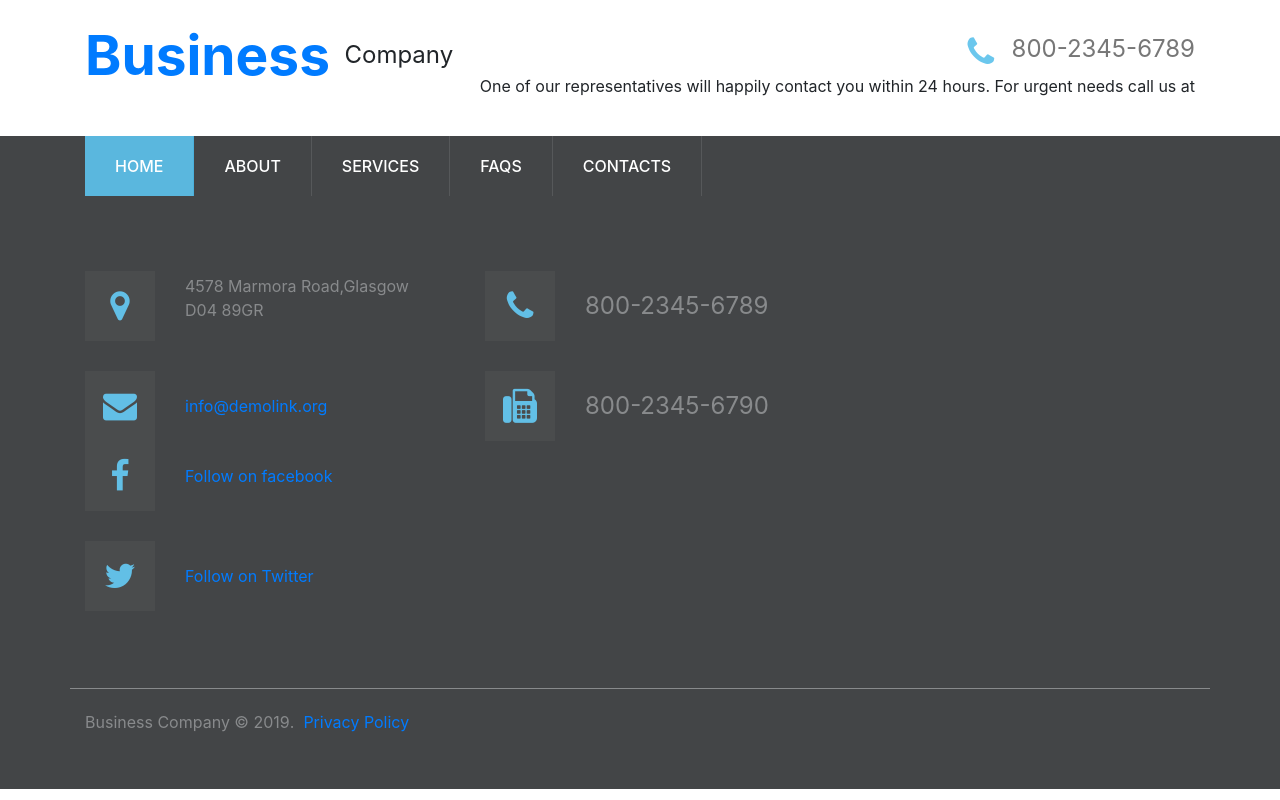
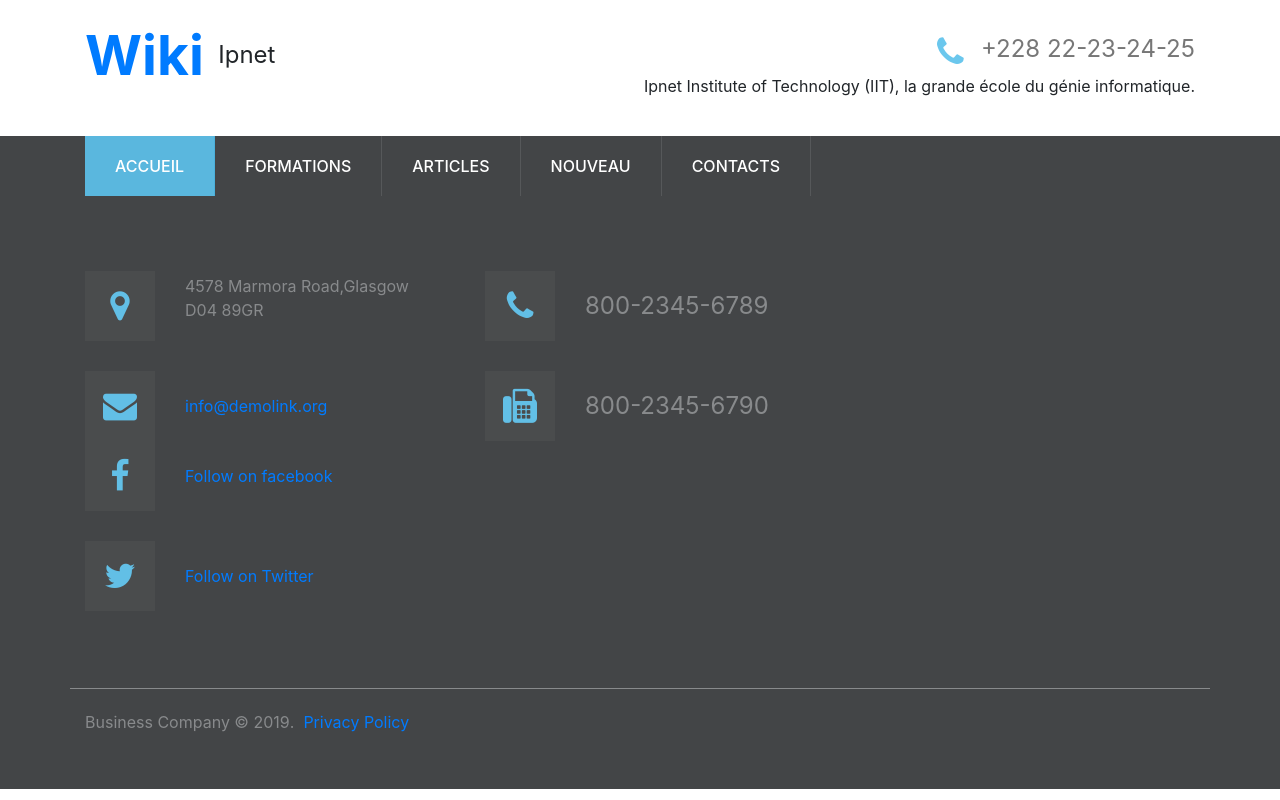
Before and after one commit to armand25/IPnet, a Symfony app: template templates/article/index.html.twig in a window 1280 px wide. Run offline with Twig, Linux system fonts and the light colour scheme; the template is opened without the code that fills it, so the values that code supplies are empty; some libraries are stand-ins or nearby versions.

Commit message:
Mise à jour de la barre de navigation(Accueil|Articles|Nouveau|...) On pourra regarder un article dans sa totalité sur une autre page avec le bouton 'lire la suite', on peut modifier un ancien article sans changer sa date de création....

```diff
--- a/src/Controller/ArticleController.php
+++ b/src/Controller/ArticleController.php
@@ -12,7 +12,7 @@ use App\Entity\Article;
 class ArticleController extends AbstractController
 {
 	/**
-	 * @Route("/article", name="article")
+	 * @Route("/article", name="articles")
 	 */
 	public function index(ArticleRepository $repo){
     	$articles = $repo->findAll();
@@ -51,7 +51,6 @@ class ArticleController extends AbstractController
 
     	return $this-> render('article/edit.html.twig', [
             'formArticle'=>$form->createView(),
-            'controller_name' => 'ArticleController',
             'editMode' => $article->getId() !== null
         ]);
     }
@@ -117,6 +116,6 @@ class ArticleController extends AbstractController
      */
     public function accueil()
     {
-    	return $this->render('article/add.html.twig');
+    	return $this->render('article/accueil.html.twig');
     }
 }
--- a/templates/article/index.html.twig
+++ b/templates/article/index.html.twig
@@ -3,19 +3,21 @@
 {% block title %}Hello ArticleController!{% endblock %}
 
 {% block body %}
-<style>
+{# <style>
     .example-wrapper { margin: 1em auto; max-width: 800px; width: 95%; font: 18px/1.5 sans-serif; }
     .example-wrapper code { background: #F5F5F5; padding: 2px 6px; }
-</style>
+</style> #}
 
+	<div class="container">
 		{% for article in articles %}
 			<article>
 				<h2>{{ article.titre }}</h2>
-			<div class="metadata">Ecrit par Mr X le {{ article.createAt | date('d/m/Y') }} à {{ article.createAt | date('H:i') }} </div>
+				<div class="metadata">Ecrit par "Mr X" le {{ article.createAt | date('d/m/Y') }} à {{ article.createAt | date('H:i') }} <<<<- (on poura changer l'auteur quand les utilisateurs seront créés) </div>
 				<div class="content">
 				{{ article.contenu | raw}}
 				<a href="{{ path('vue_article', {'id': article.id}) }}" class="btn btn-primary">Lire la suite</a>
 				</div>
 			</article>
 		{% endfor %}
+	</div>
 {% endblock %}
--- a/templates/article/rendu.html.twig
+++ b/templates/article/rendu.html.twig
@@ -6,5 +6,5 @@
 
 		<h3>{{ article.contenu | raw}}</h3>
 
-	</article>
+	</article> <a href="{{path('modifier', {'id': article.id }, 'edit')}}" class="btn btn-primary">Mettre à jour</a>
 {% endblock %}
--- a/templates/base.html.twig
+++ b/templates/base.html.twig
@@ -32,37 +32,37 @@
       <header>
         <div class="container">
           <div class="brand">
-            <h1 class="brand_name"><a href="./">Business</a></h1>
-            <p class="brand_slogan">Company</p>
-          </div><a href="callto:#" class="fa-phone">800-2345-6789</a>
-          <p>One of our representatives will happily contact you within 24 hours. For urgent needs call us at</p>
+            <h1 class="brand_name"><a href="./">Wiki</a></h1>
+            <p class="brand_slogan">Ipnet</p>
+          </div><a href="callto:#" class="fa-phone">+228 22-23-24-25</a>
+          <p>Ipnet Institute of Technology (IIT), la grande école du génie informatique.</p>
         </div>
         <div id="stuck_container" class="stuck_container">
           <div class="container">
             <nav class="nav">
               <ul data-type="navbar" class="sf-menu">
-                <li class="active"><a href="./">Home</a>
+                <li class="active"><a href="./">Accueil</a>
                 </li>
-                <li><a href="index-1.html">About</a>
+                <li><a href="#">Formations</a>
                   <ul>
-                    <li><a href="#">Lorem ipsum dolor</a></li>
-                    <li><a href="#">Conse ctetur adipisicing</a></li>
-                    <li><a href="#">Elit sed do eiusmod
+                    <li><a href="#">Licence Génie Logiciel</a></li>
+                    <li><a href="#">Licence Cyber Sécurité</a></li>
+                    <li><a href="#">Licence Réseaux Systèmes Sécurité</a></li>
+                    <li><a href="#">Formations modulaires
                         <ul>
-                          <li><a href="#">Lorem ipsum</a></li>
-                          <li><a href="#">Conse adipisicing</a></li>
+                          <li><a href="#">Admin réseaux</a></li>
+                          <li><a href="#">Admin Système</a></li>
                           <li><a href="#">Sit amet dolore</a></li>
                         </ul></a></li>
-                    <li><a href="#">Incididunt ut labore</a></li>
-                    <li><a href="#">Et dolore magna</a></li>
-                    <li><a href="#">Ut enim ad minim</a></li>
+                    <li><a href="#">Licence Web Design</a></li>
+                    <li><a href="#">Licence Big Data</a></li>
                   </ul>
                 </li>
-                <li><a href="index-2.html">Services</a>
+                <li><a href="{{path('articles')}}">Articles</a>
                 </li>
-                <li><a href="index-3.html">FAQS</a>
+                <li><a href="{{path('create_new')}}">Nouveau</a>
                 </li>
-                <li><a href="index-4.html">Contacts</a>
+                <li><a href="#">Contacts</a>
                 </li>
               </ul>
             </nav>
```
Also changed, not shown: src/Entity/Article.php (+17 -0 lines), src/Entity/TypeArticle.php (added, +83 -0 lines), src/Repository/TypeArticleRepository.php (added, +50 -0 lines), templates/article/accueil.html.twig (added, +22 -0 lines), templates/article/add.html.twig (deleted, +0 -10 lines), templates/article/edit.html.twig (+7 -4 lines), public/images/baniere.jpg (renamed from public/images/page-3_bg.jpg), 1 other file. Lines whose indentation alone changed are shown as unchanged.
